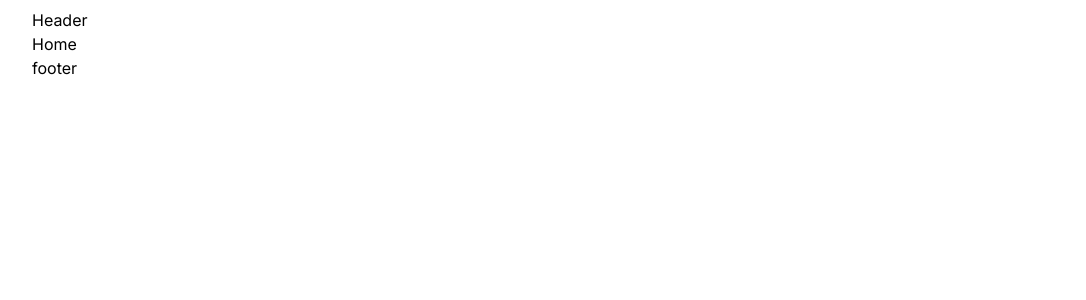
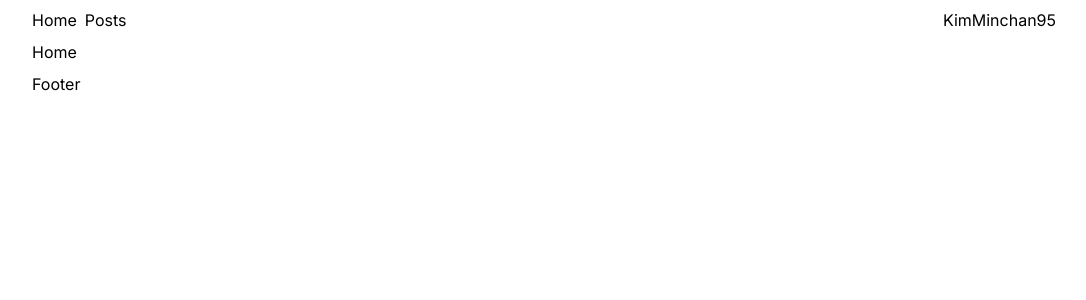
Before and after one commit to KimMinchan95/blog, a Next.js app: page / in a window 1280 px wide. Shown: the top 300 px of the page, without its empty margins (96-1182 px from the left). Built offline with nearby package versions, Linux system fonts and the light colour scheme.

Commit message:
feat : Header 링크 추가

```diff
--- a/app/layout.tsx
+++ b/app/layout.tsx
@@ -3,8 +3,8 @@ import "./globals.css";
 import { Inter } from "next/font/google";
 import clsx from "clsx";
 
-import Header from "components/Header";
-import Footer from "components/Footer";
+import Header from "app/layout/Header";
+import Footer from "app/layout/Footer";
 
 import meta from "util/data/metadata";
 
@@ -22,7 +22,7 @@ const RootLayout = ({ children }: { children: React.ReactNode }) => {
         )}
       >
         <Header />
-        <main className="w-full max-w-5xl">{children}</main>
+        <main className="w-full max-w-5xl py-2">{children}</main>
         <Footer />
       </body>
     </html>
--- /dev/null
+++ b/app/layout/Footer.tsx
@@ -0,0 +1,5 @@
+const Footer = () => {
+  return <footer className="w-full max-w-5xl">Footer</footer>;
+};
+
+export default Footer;
--- /dev/null
+++ b/app/layout/Header.tsx
@@ -0,0 +1,22 @@
+import Link from "next/link";
+
+import navlinks from "util/data/navlinks";
+
+const Header = () => {
+  return (
+    <header className="w-full sticky max-w-5xl flex justify-between">
+      <nav className="flex gap-2">
+        {navlinks.map(({ title, url }) => {
+          return (
+            <Link href={url} key={url}>
+              {title}
+            </Link>
+          );
+        })}
+      </nav>
+      <div>KimMinchan95</div>
+    </header>
+  );
+};
+
+export default Header;
--- a/components/Footer.tsx
+++ /dev/null
@@ -1,5 +0,0 @@
-const Footer = () => {
-  return <footer className="w-full max-w-5xl">footer</footer>;
-};
-
-export default Footer;
--- a/components/Header.tsx
+++ /dev/null
@@ -1,5 +0,0 @@
-const Header = () => {
-  return <header className="w-full sticky max-w-5xl">Header</header>;
-};
-
-export default Header;
--- /dev/null
+++ b/util/data/navlinks.ts
@@ -0,0 +1,11 @@
+interface Navlinks {
+  title: string;
+  url: string;
+}
+
+const navlinks: Navlinks[] = [
+  { title: "Home", url: "/" },
+  { title: "Posts", url: "/posts" },
+];
+
+export default navlinks;
```
Also changed, not shown: util/data/metadata.ts (renamed from util/data/metadata.tsx).
